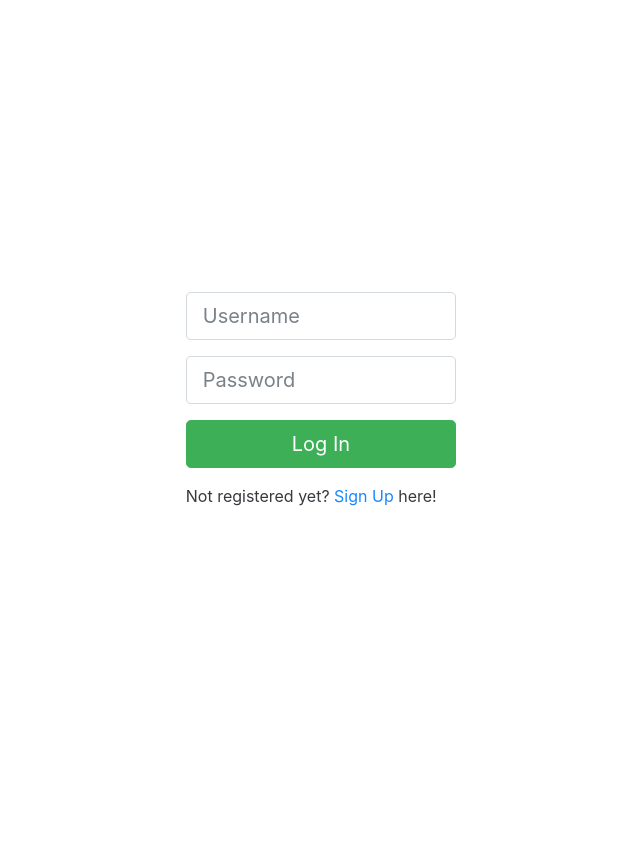
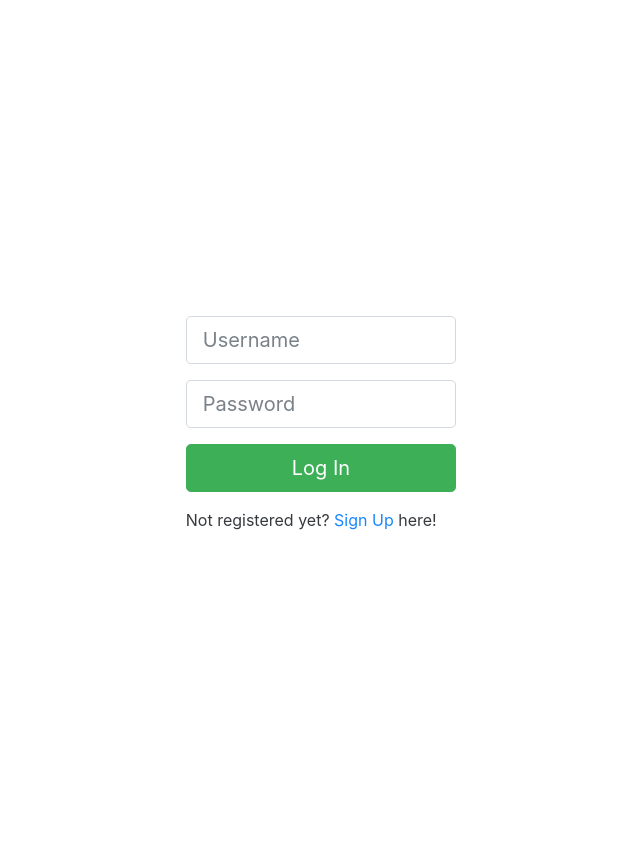
Before and after one commit to jpuerto96/psc-library-app, a Flask app: page /login/ in a window 1280 px wide. Shown: the whole page, without its empty margins (319-959 px from the left). Before the commit the page ends 506 px from the top, so only its background shows below. Run offline with Flask 2, Linux system fonts and the light colour scheme; some libraries are stand-ins or nearby versions.

Commit message:
HTML: Add more styles to base

```diff
--- a/templates/base_templates/base.html
+++ b/templates/base_templates/base.html
@@ -2,8 +2,9 @@
 <html>
 <head>
     <title> Library App </title>
-    <link rel="stylesheet" href="https://stackpath.bootstrapcdn.com/bootstrap/4.4.1/css/bootstrap.min.css"></link>
+    <link rel="stylesheet" href="https://stackpath.bootstrapcdn.com/bootstrap/4.4.1/css/bootstrap.min.css">
     <link rel="stylesheet" href="https://cdn.jsdelivr.net/npm/bootstrap-select@1.13.14/dist/css/bootstrap-select.min.css">
+    <link rel="stylesheet" href="/static/css/main.css">
     {% block page_specific_css %}
 
     {% endblock %}
@@ -21,7 +22,7 @@
 {% endblock %}
 
 <div class="container-fluid">
-    <main class="ml-auto px-4" role="main">
+    <main class="ml-auto p-4" role="main">
         {% block content %}
         {% endblock %}
     </main>
```
